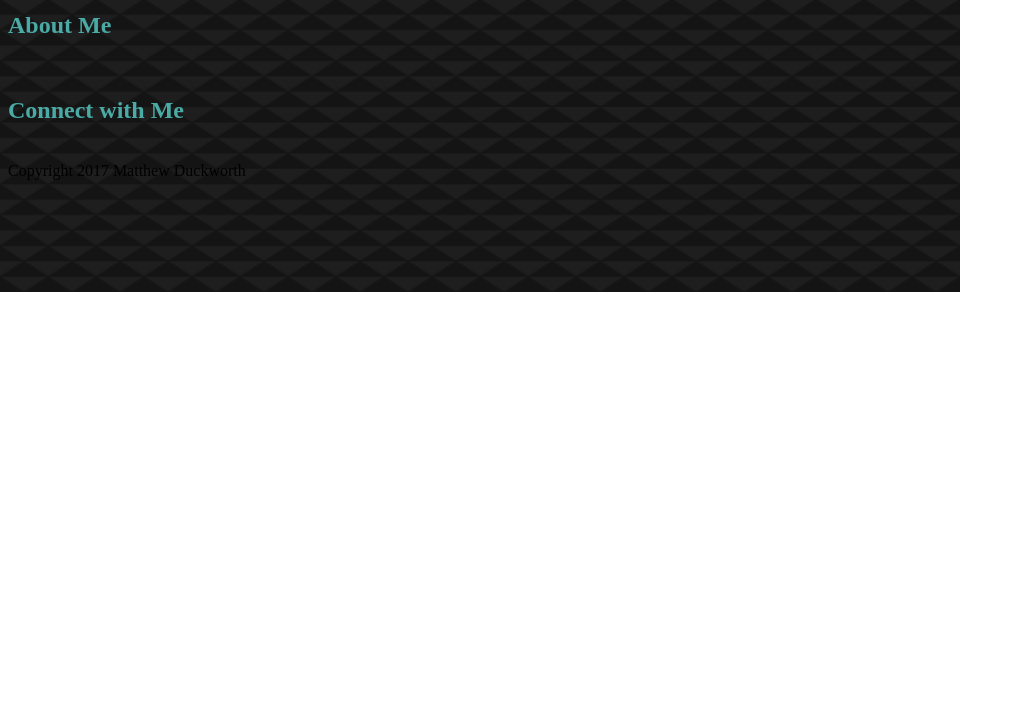
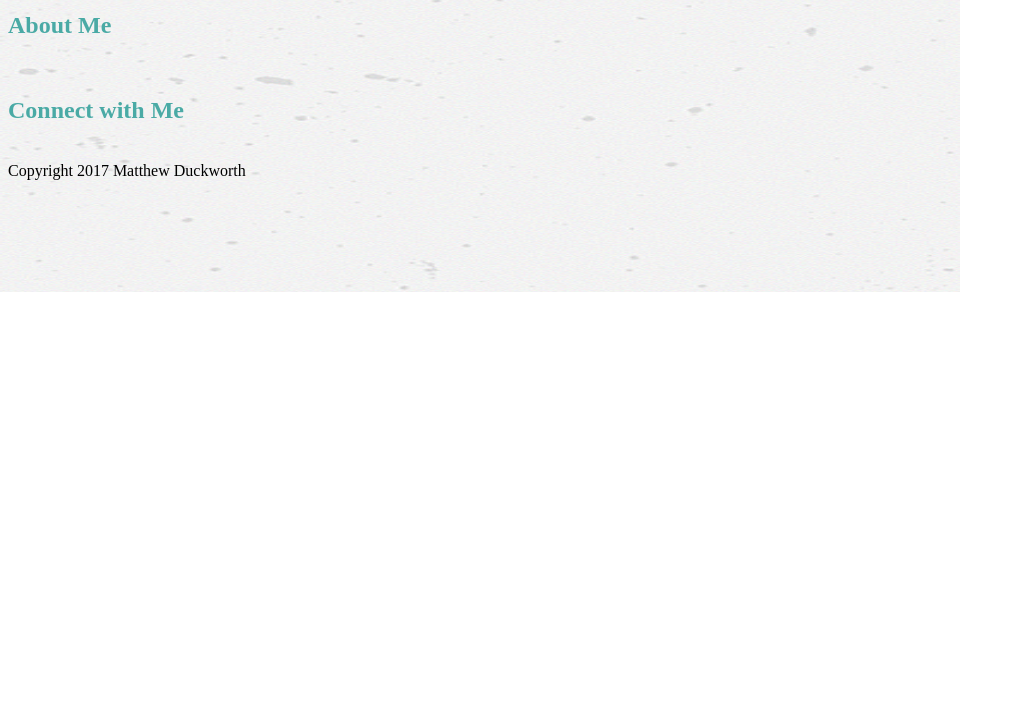
Before and after one commit to mnduckworth/Basic-Portfolio, a plain HTML site: page index.html in a window 1280 px wide. Shown: the part 78-800 px from the top of the page, without its empty margins (0-1023 px from the left). Drawn offline with Linux system fonts and the light colour scheme.

Commit message:
backgroundchange

```diff
--- a/assets/css/style.css
+++ b/assets/css/style.css
@@ -14,7 +14,7 @@ h1{
 	background-color: #ffffff;
 }
 body{
-	background-image: url("../images/dark-triangles.png");
+	background-image: url("../images/concrete-texture.png");
 	background-size: 960px 370px;
 	background-repeat: no-repeat;
 
```
Also changed, not shown: assets/images/concrete-texture.png (added), assets/images/dark-triangles.png (deleted).
